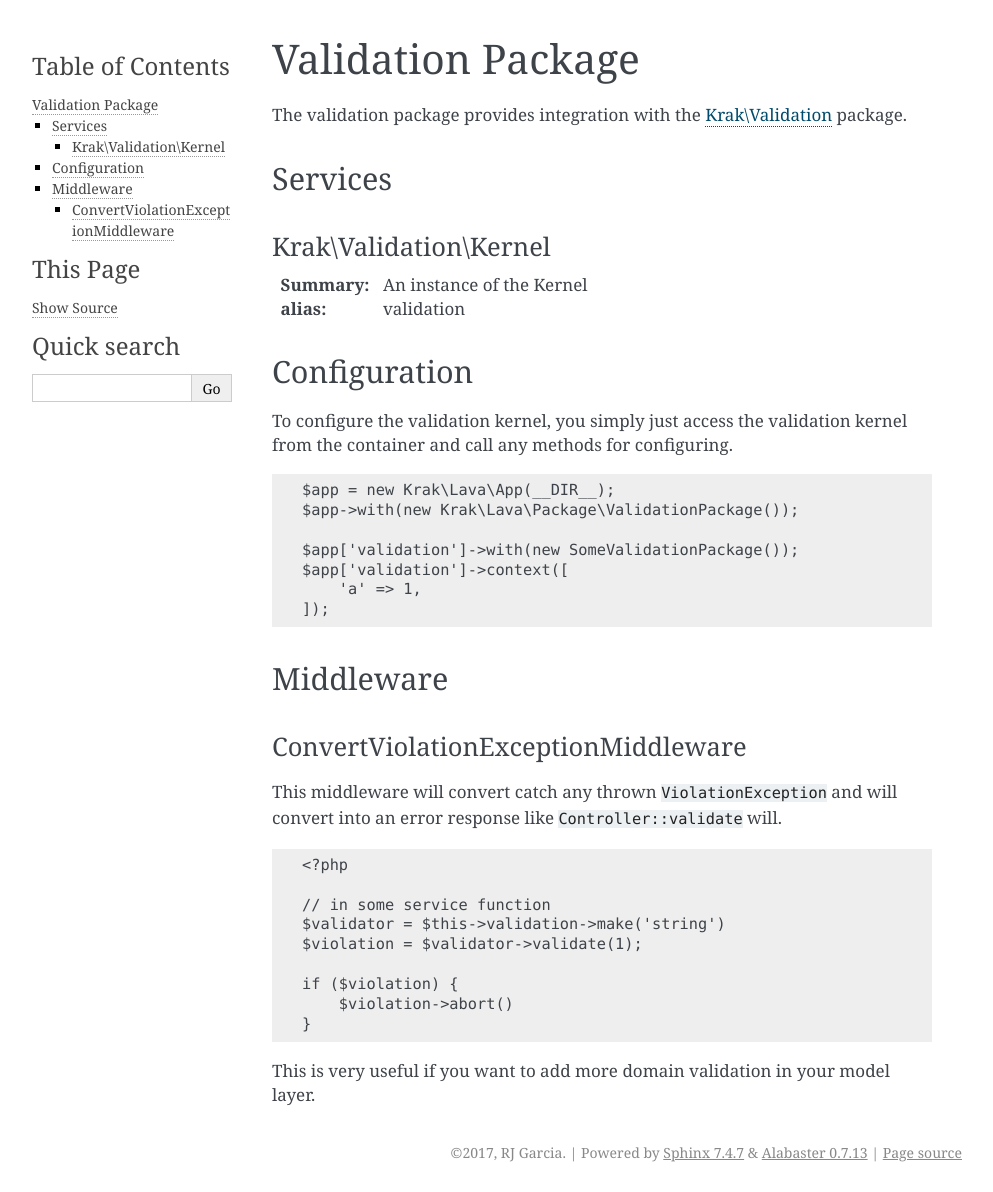
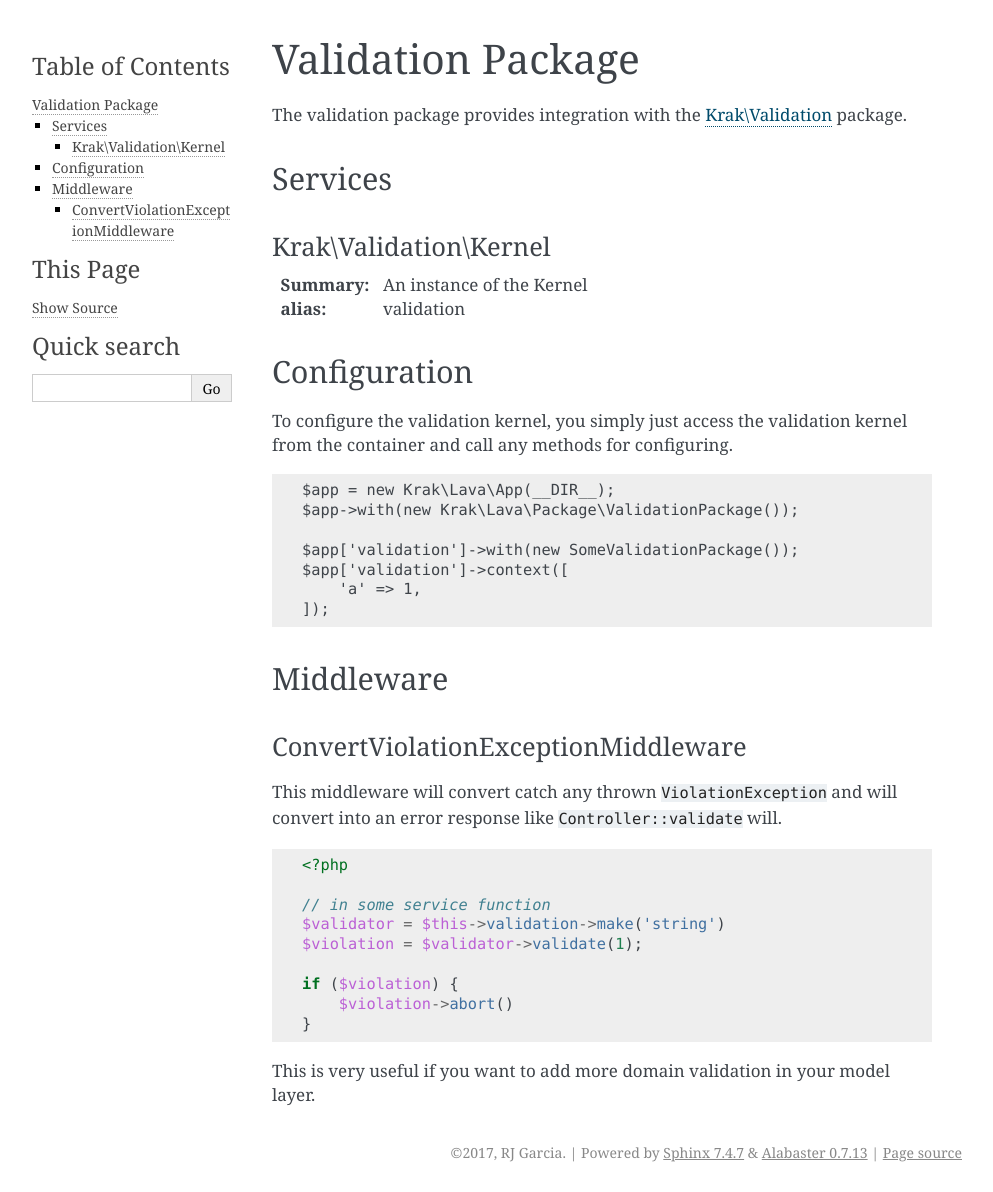
Before and after one commit to krakphp/lava, a Sphinx documentation site: the page built from doc/packages/validation.rst, in a window 1280 px wide. Shown: the whole page, without its empty margins (148-1141 px from the left). Built offline with Sphinx 7.4.7, drawn with Linux system fonts in a browser that asks for light colours; pages that are not in the unit, such as notebooks, are missing from menus.

Commit message:
minor doc fix
Signed-off-by: RJ Garcia <rj@bighead.net>

```diff
--- a/doc/packages/validation.rst
+++ b/doc/packages/validation.rst
@@ -36,7 +36,7 @@
 
 This middleware will convert catch any thrown ``ViolationException`` and will convert into an error response like ``Controller::validate`` will.
 
-.. code-block::
+.. code-block:: php
 
     <?php
 
```
